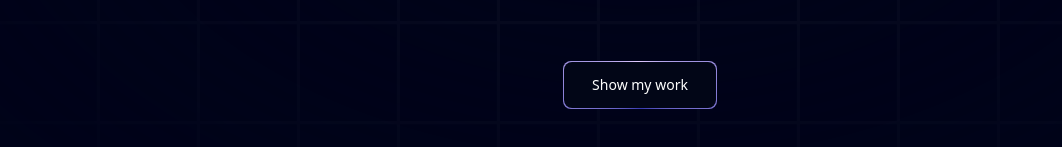
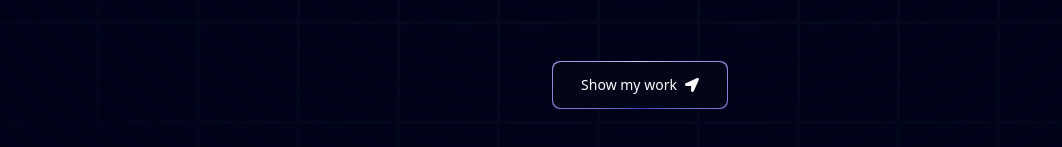
Before and after one commit to pudgyturtle/portfolio, a Next.js app: page / in a window 1280 px wide. Shown: the part 579-726 px from the top of the page, without its empty margins (0-1062 px from the left). Built offline with nearby package versions, Linux system fonts and the light colour scheme.

Commit message:
Completed Hero section

```diff
--- a/components/Hero.tsx
+++ b/components/Hero.tsx
@@ -1,3 +1,4 @@
+import { FaLocationArrow } from 'react-icons/fa'
 import MagicButton from './ui/MagicButton'
 import { Spotlight } from './ui/Spotlight'
 import { TextGenerateEffect } from './ui/TextGenerateEffect'
@@ -35,6 +36,8 @@
                 <a href="#about">
                     <MagicButton
                         title="Show my work"
+                        icon={<FaLocationArrow />}
+                        position='right'
                     />
                 </a>
             </div>
--- a/components/ui/MagicButton.tsx
+++ b/components/ui/MagicButton.tsx
@@ -8,7 +8,7 @@
   return (
     <button className="relative inline-flex h-12 w-full overflow-hidden rounded-lg p-[1px] focus:outline-none md:wd-60 md:mt-10">
         <span className="absolute inset-[-1000%] animate-[spin_2s_linear_infinite] bg-[conic-gradient(from_90deg_at_50%_50%,#E2CBFF_0%,#393BB2_50%,#E2CBFF_100%)]" />
-        <span className={`inline-flex h-full w-full cursor-pointer items-center justify-center rounded-lg bg-slate-950 px-7 text-sm font-medium text-white backdrop-blur-3xl ${otherClasses}`}>
+        <span className={`inline-flex h-full w-full cursor-pointer items-center justify-center rounded-lg bg-slate-950 px-7 text-sm font-medium text-white backdrop-blur-3xl gap-2 ${otherClasses}`}>
             {position === 'left' && icon}
             {title}
             {position === 'right' && icon}
--- a/package.json
+++ b/package.json
@@ -16,6 +16,7 @@
     "next-themes": "^0.3.0",
     "react": "^18",
     "react-dom": "^18",
+    "react-icons": "^5.3.0",
     "tailwind-merge": "^2.5.2",
     "tailwindcss-animate": "^1.0.7"
   },
```
Also changed, not shown: 1 other file (tests, documents, lock files or other folders).
